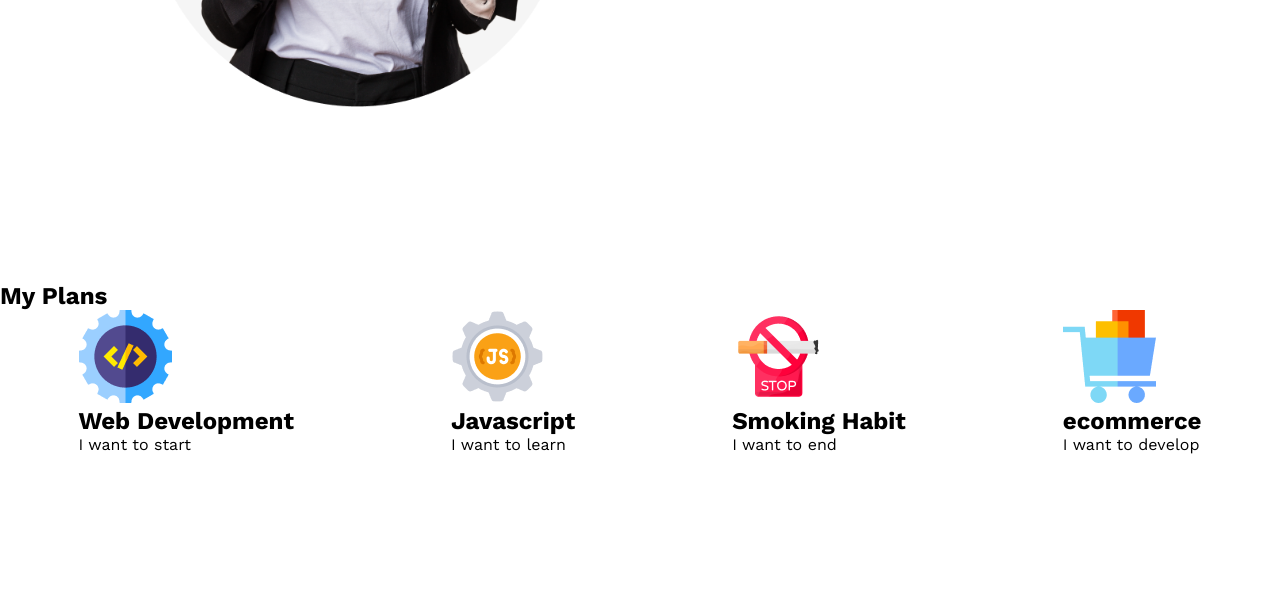
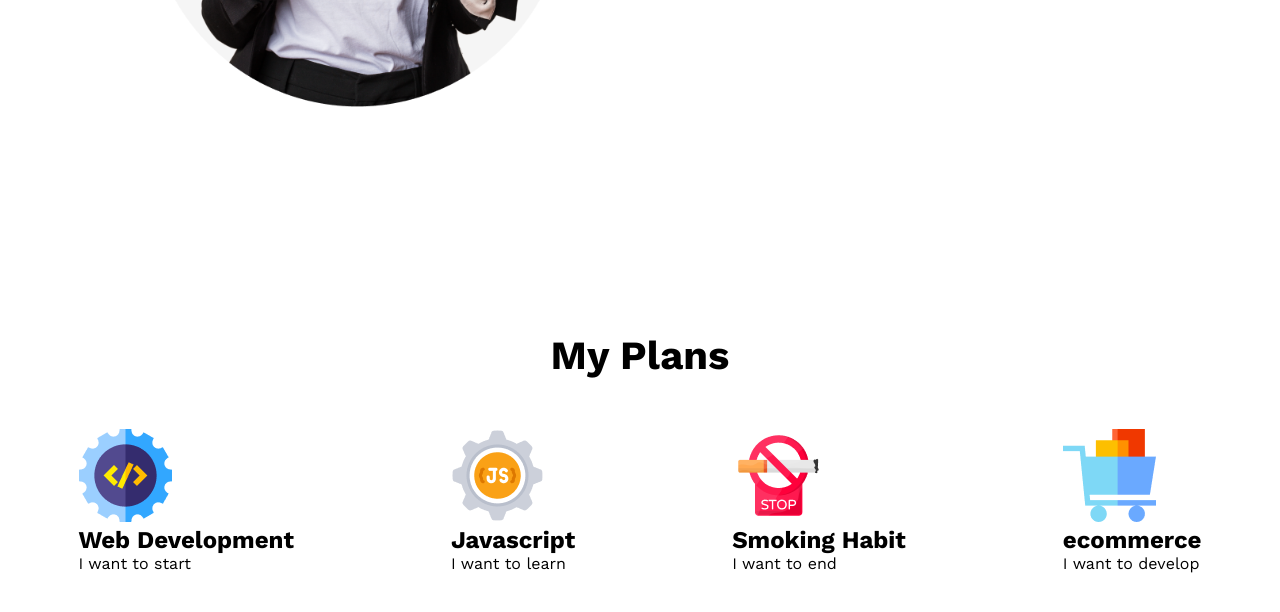
Before and after one commit to emselimahmed/new-year-new-me, a plain HTML site: page index.html in a window 1280 px wide. Shown: the part 1418-2030 px from the top of the page. Before the commit the page ends 1872 px from the top, so only its background shows below. Drawn offline with nearby package versions, Linux system fonts and the light colour scheme.

Commit message:
my plan title

```diff
--- a/index.html
+++ b/index.html
@@ -72,7 +72,7 @@
 
         <section class="my-plan-container">
 
-            <h1>My Plans</h1>
+            <h1 class="heading-title">My Plans</h1>
 
             <div class="plan-lists">
 
--- a/style.css
+++ b/style.css
@@ -25,6 +25,7 @@
     font-size: 40px;
     font-weight: 700;
 }
+
 
 /* Banner style section -------------------------------- */
 
@@ -92,6 +93,16 @@
 
 /* My Plan Style Section------------------------------- */
 
+.my-plan-container{
+    height: 100vh;
+}
+
+.heading-title{
+    font-size: 40px;
+    text-align: center;
+    padding: 50px;
+}
+
 .plan-lists {
     display: flex;
     justify-content: space-around;
```
